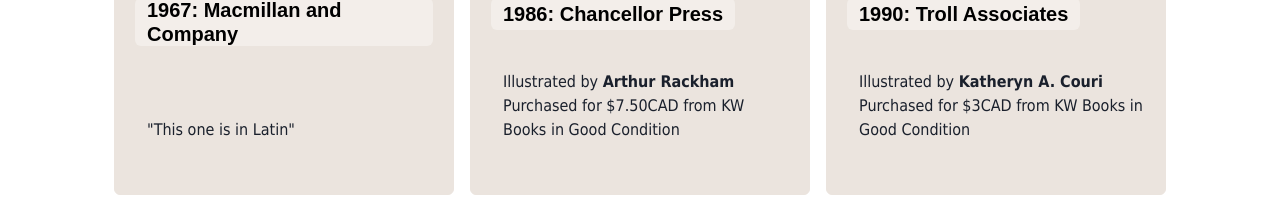
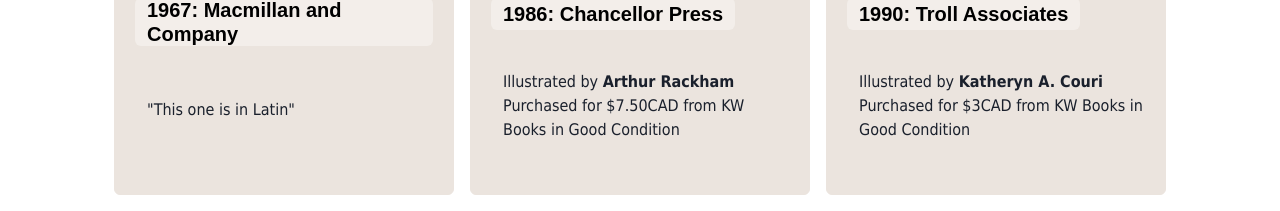
Before and after one commit to MsSammieRose/alice-collection, a React (Create React App) app: page / in a window 1280 px wide. Both pictures are taken after a click on the element 284 px from the left and 878 px from the top of the page. Shown: the part 959-1170 px from the top of the page. Built offline with nearby package versions, Linux system fonts and the light colour scheme; a web font is replaced by a local one.

Commit message:
update fade

```diff
--- a/src/views/article.tsx
+++ b/src/views/article.tsx
@@ -146,7 +146,7 @@
               </CardBody>
             </SlideFade>
             <SlideFade in={openCardId === post.id}>
-              <CardBody paddingLeft={8} marginTop={-20}>
+              <CardBody paddingLeft={8} marginTop="-100px">
                 <p>"{post.fact}"</p>
               </CardBody>
             </SlideFade>
```
